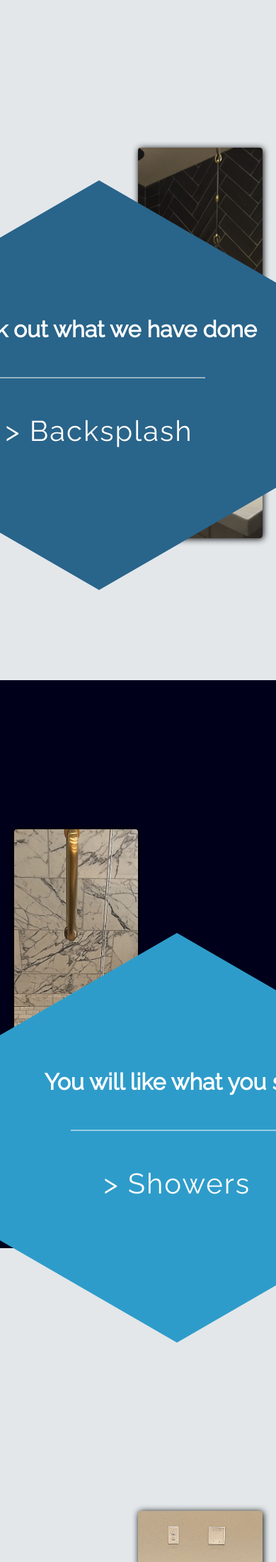
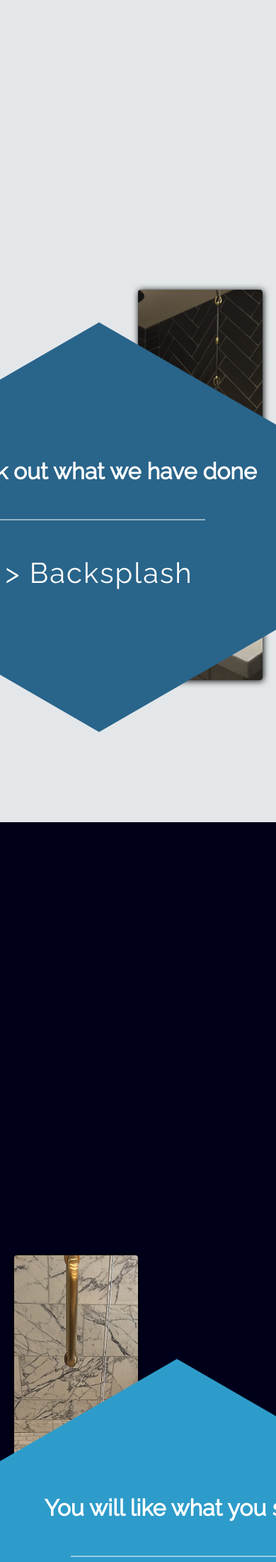
Before and after one commit to joybob22/pxptile, a PHP site: page / in a window 390 px wide; the page is wider, and only the part inside the window is pictured. Shown: the part 677-2877 px from the top of that part at 71% size. Run offline with PHP 8.4, Linux system fonts and the light colour scheme.

Commit message:
testing mobile design

```diff
--- a/main.css
+++ b/main.css
@@ -397,7 +397,7 @@ h1,h2,h3,h4,h5,h6,p,span,div,a,html,body,input,textarea {
 
   #middleSectionBackground {
     background-color: #00001b;
-    height: 800px;
+    height: 1400px;
     position: absolute;
     width: 100%;
   }
@@ -629,4 +629,16 @@ textarea {
   #homeJumbotron {
     background-attachment: scroll;
   }
+
+  #homeContentContainer {
+    padding-top: 400px;
+  }
+
+  #section2 {
+    margin-top: 800px;
+  }
+
+  #section3 {
+    margin-top: 800px;
+  }
 }
```
